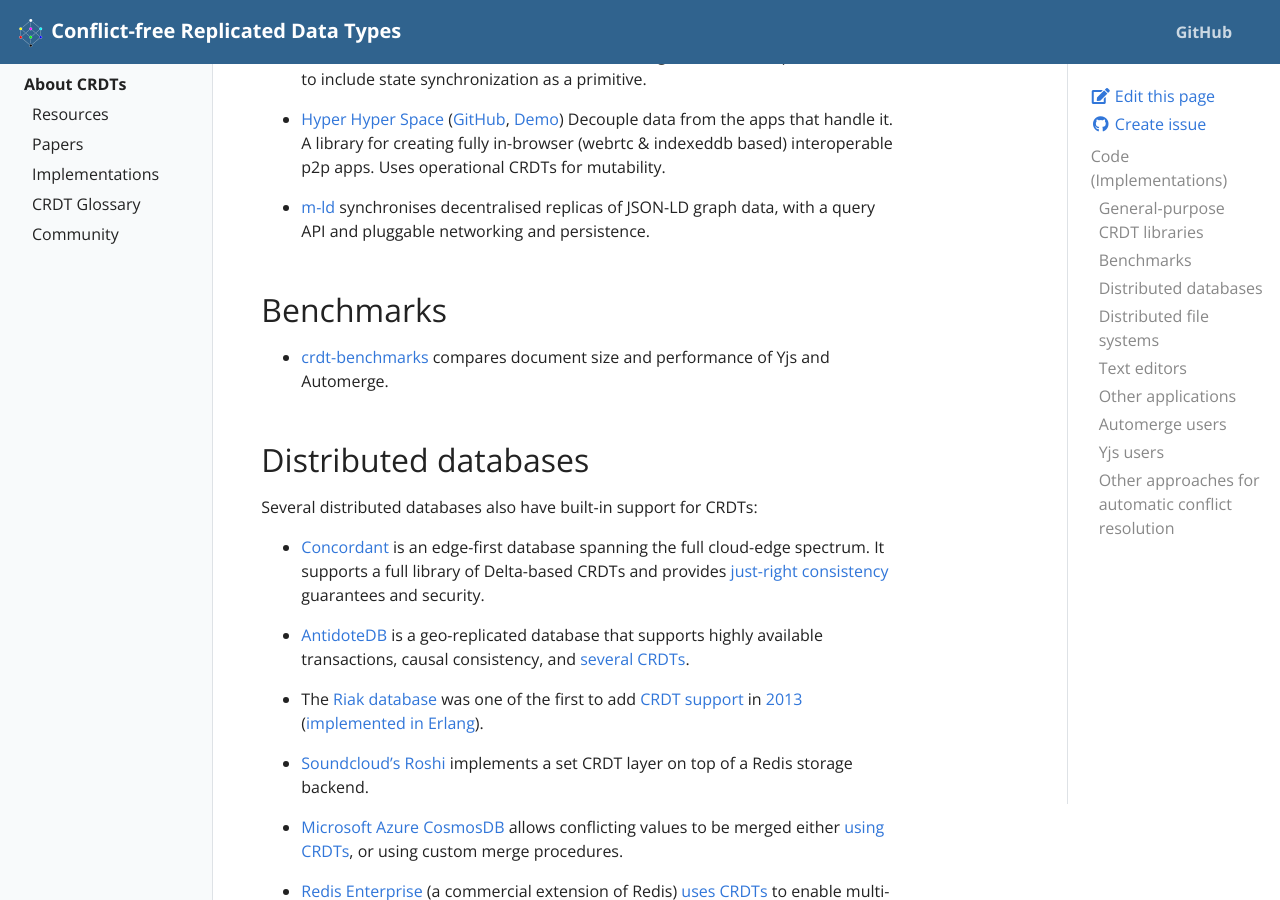
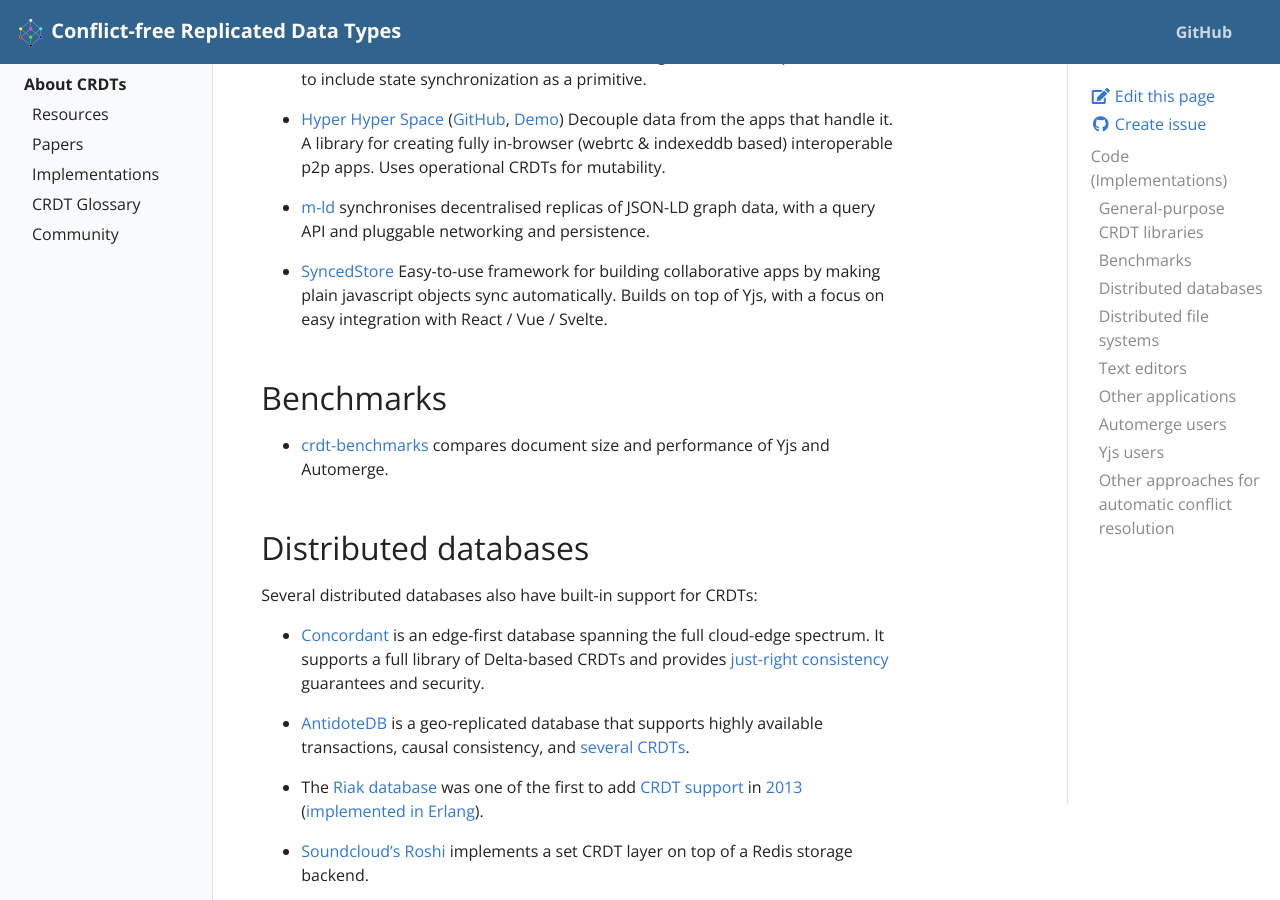
Before and after one commit to ept/crdt-website, a Jekyll site: the page built from pages/implementations.md, in a window 1280 px wide and 900 px high, scrolled down 1159 px. Built offline with Jekyll 4.4.1, drawn with Linux system fonts in a browser that asks for light colours.

Commit message:
Add SyncedStore
After diving into CRDT technology over the last few months, I've just open sourced http://syncedstore.org/. I'd love to hear your thoughts, and it would be great to be added to the website

```diff
--- a/pages/implementations.md
+++ b/pages/implementations.md
@@ -74,6 +74,8 @@ collaborative applications and replicated storage systems:
 * [Hyper Hyper Space](https://www.hyperhyperspace.org/) ([GitHub](https://github.com/hyperhyperspace/hyperhyperspace-core/), [Demo](https://hyperhyper.space)) Decouple data from the apps that handle it. A library for creating fully in-browser (webrtc & indexeddb based) interoperable p2p apps. Uses operational CRDTs for mutability.
 
 * [m-ld](https://m-ld.org/) synchronises decentralised replicas of JSON-LD graph data, with a query API and pluggable networking and persistence.
+
+* [SyncedStore](https://syncedstore.org/) Easy-to-use framework for building collaborative apps by making plain javascript objects sync automatically. Builds on top of Yjs, with a focus on easy integration with React / Vue / Svelte.
 
 ## Benchmarks
 
```
